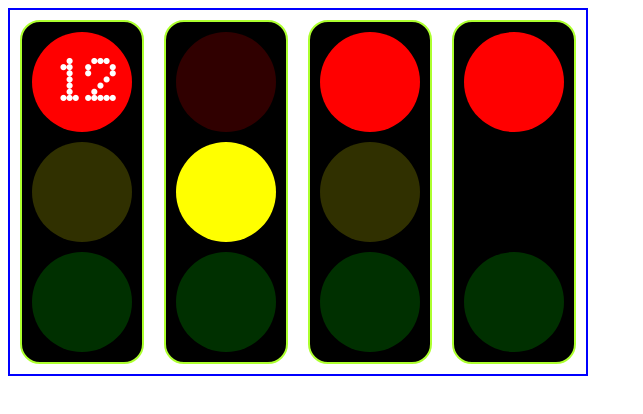
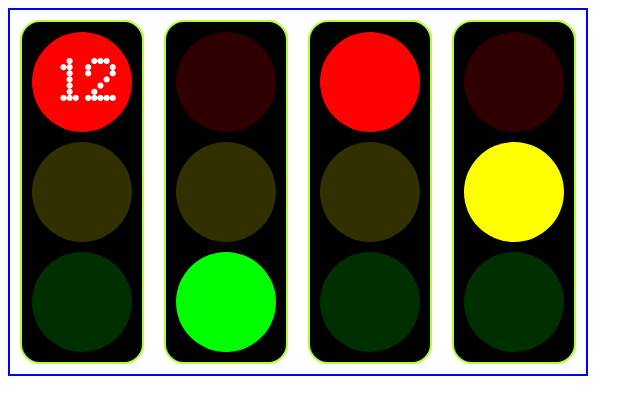
Before and after one commit to happyHooman/Semaphore, a plain HTML site: page index.html in a window 1280 px wide. Shown: the whole page, without its empty margins (0-643 px from the left). Drawn offline with Linux system fonts and the light colour scheme.

Commit message:
adjusted css classes

```diff
--- a/index.html
+++ b/index.html
@@ -18,8 +18,8 @@
 
             <div class="semaphore">
                 <div class="color red"></div>
-                <div class="color yellow on"></div>
-                <div class="color green"></div>
+                <div class="color yellow"></div>
+                <div class="color green on"></div>
             </div> <!-- end semaphore -->
         <div class="semaphore">
             <div class="color red on"></div>
@@ -27,8 +27,8 @@
             <div class="color green"></div>
         </div> <!-- end semaphore -->
         <div class="semaphore">
-            <div class="color red on"></div>
-            <div class="color yellow-"></div>
+            <div class="color red"></div>
+            <div class="color yellow on"></div>
             <div class="color green"></div>
         </div> <!-- end semaphore -->
     </div>
```
